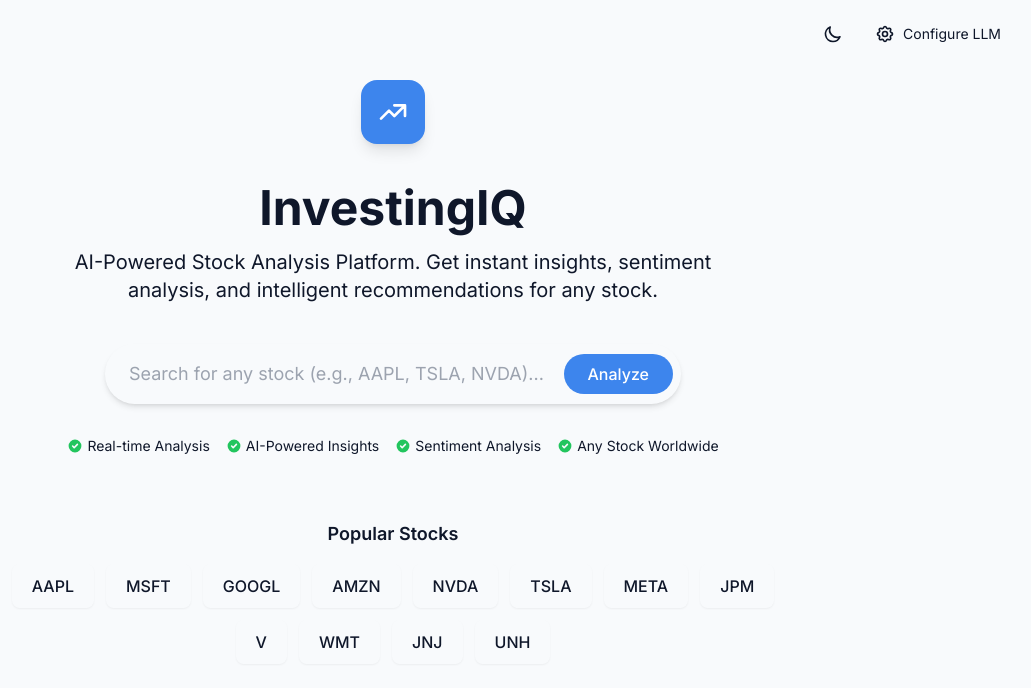
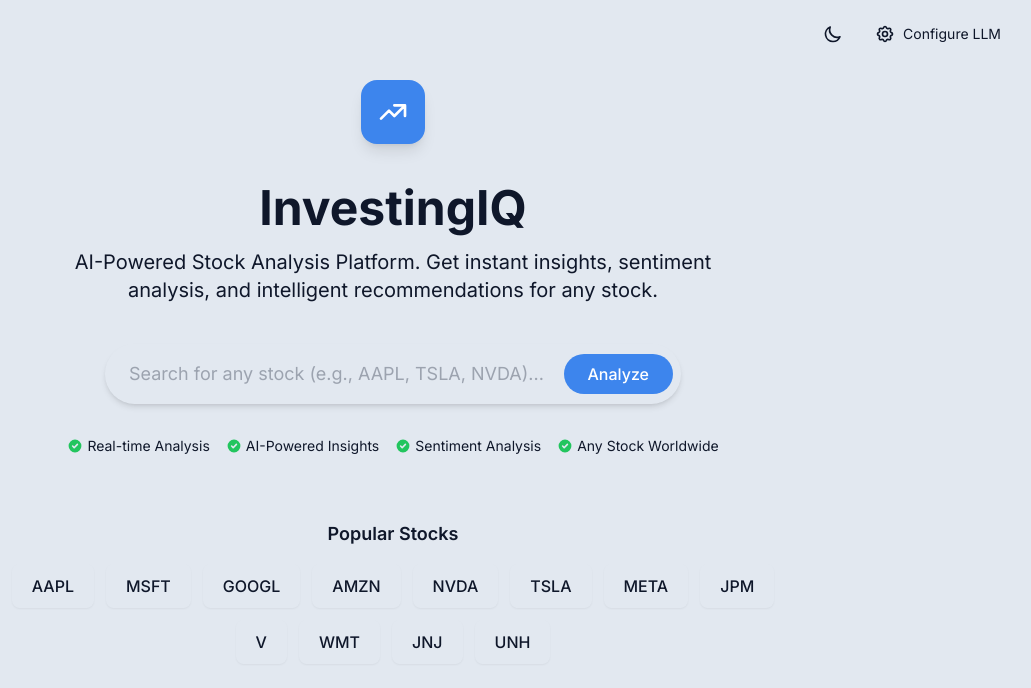
Before and after one commit to knowgaurav/investingIQ-main, a Next.js app in the folder frontend/: page / in a window 1280 px wide. Shown: the top 688 px of the page, without its empty margins (247-1278 px from the left). Built offline with nearby package versions, Linux system fonts and the light colour scheme.

Commit message:
fix: increase card contrast - slate-600 cards in dark mode, darker gray page in light mode

```diff
--- a/frontend/src/app/globals.css
+++ b/frontend/src/app/globals.css
@@ -3,37 +3,37 @@
 @tailwind utilities;
 
 :root {
-    /* Light mode colors - gray page, white cards */
-    --color-bg: 248, 250, 252;
+    /* Light mode colors - darker gray page, white cards with strong shadows */
+    --color-bg: 226, 232, 240;
     --color-bg-secondary: 241, 245, 249;
     --color-card: 255, 255, 255;
-    --color-border: 226, 232, 240;
+    --color-border: 203, 213, 225;
     --color-text: 15, 23, 42;
     --color-text-secondary: 71, 85, 105;
-    --color-text-muted: 148, 163, 184;
+    --color-text-muted: 100, 116, 139;
 
     /* Chart colors (hex for recharts) */
-    --chart-grid: #E2E8F0;
+    --chart-grid: #CBD5E1;
     --chart-tooltip-bg: #FFFFFF;
-    --chart-tooltip-border: #E2E8F0;
+    --chart-tooltip-border: #CBD5E1;
     --chart-axis-text: #64748B;
 }
 
 .dark {
-    /* Dark mode colors - deep page, lighter cards */
+    /* Dark mode colors - dark page, clearly visible lighter cards */
     --color-bg: 15, 23, 42;
     --color-bg-secondary: 30, 41, 59;
-    --color-card: 30, 41, 59;
-    --color-border: 51, 65, 85;
-    --color-text: 241, 245, 249;
-    --color-text-secondary: 203, 213, 225;
+    --color-card: 51, 65, 85;
+    --color-border: 71, 85, 105;
+    --color-text: 248, 250, 252;
+    --color-text-secondary: 226, 232, 240;
     --color-text-muted: 148, 163, 184;
 
     /* Chart colors (hex for recharts) */
-    --chart-grid: #334155;
-    --chart-tooltip-bg: #1e293b;
-    --chart-tooltip-border: #475569;
-    --chart-axis-text: #94a3b8;
+    --chart-grid: #475569;
+    --chart-tooltip-bg: #334155;
+    --chart-tooltip-border: #64748B;
+    --chart-axis-text: #CBD5E1;
 }
 
 body {
```
